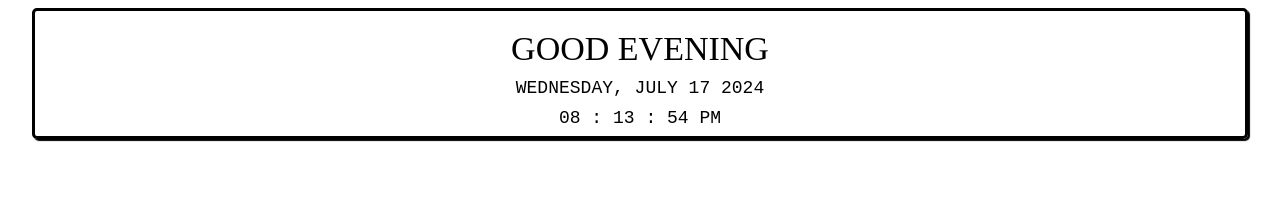
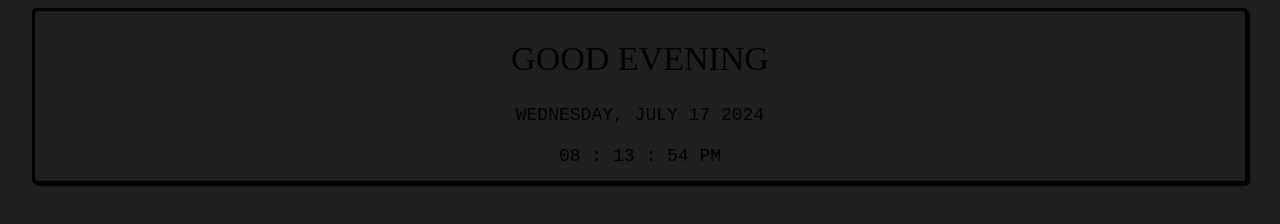
Before and after one commit to Stagedemise/notion, a plain HTML site: page greetings.html in a window 1280 px wide. Drawn offline with Linux system fonts and the light colour scheme.

Commit message:
Update greetings.html

```diff
--- a/greetings.html
+++ b/greetings.html
@@ -10,6 +10,10 @@
 
         body{
             font-variant-caps: all-petite-caps;
+
+            background-color: #1f2022;
+            line-height: 1.6;
+
 
 
         }
```
